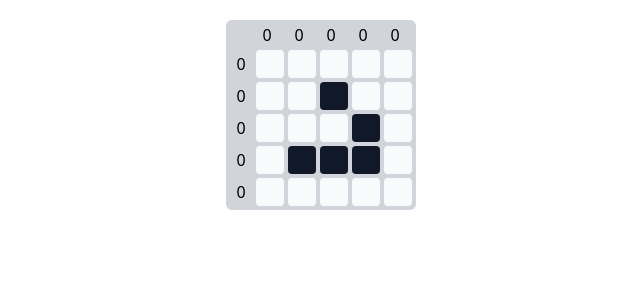
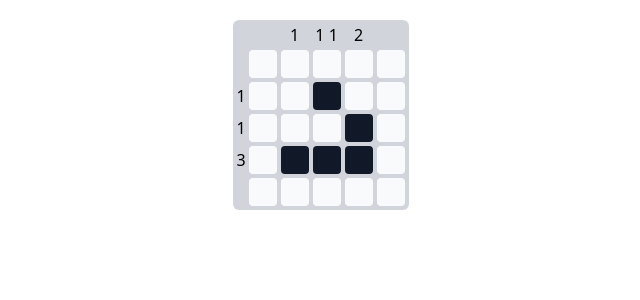
Before and after one commit to Xadeka/nonogram, a React (Create React App) app: page / in a window 1280 px wide. Shown: the top 300 px of the page, without its empty margins (319-959 px from the left). Built offline with nearby package versions, Linux system fonts and the light colour scheme.

Commit message:
Add initial row and column clues in header

```diff
--- a/src/App.tsx
+++ b/src/App.tsx
@@ -11,13 +11,17 @@ intialGridState[3][1] = "filled";
 intialGridState[3][2] = "filled";
 intialGridState[3][3] = "filled";
 
+let clues = {
+  row: [[], [1], [1], [3], []],
+  column: [[], [1], [1, 1], [2], []],
+};
+
 function App() {
   return (
     // Temporary container to center the grid.
     <main className="flex justify-center p-5">
       <Board
-        height={height}
-        width={width}
+        clues={clues}
         initialState={intialGridState}
         controlsConfig={{
           up: "w",
--- a/src/Board.tsx
+++ b/src/Board.tsx
@@ -7,13 +7,9 @@ const getCellId = ({ row, column }: GridPosition) => `cell-${row}-${column}`;
 
 interface BoardProps {
   /**
-   * The height of the grid.
+   * The clues (or hints) that appear above columns and to the side of rows.
    */
-  height: number;
-  /**
-   * The width of the grid.
-   */
-  width: number;
+  clues: BoardClues;
   /**
    * The initial state of the board.
    */
@@ -21,12 +17,9 @@ interface BoardProps {
   controlsConfig?: GridControlsConfig;
 }
 
-export const Board = ({
-  height,
-  width,
-  initialState,
-  controlsConfig,
-}: BoardProps) => {
+export const Board = ({ clues, initialState, controlsConfig }: BoardProps) => {
+  let height = clues.row.length;
+  let width = clues.column.length;
   const {
     focusedPosition,
     setFocusedPosition,
@@ -75,8 +68,8 @@ export const Board = ({
             <Grid.Header
               key={columnIndex}
               scope="col"
-              clues={[]}
-              testId={`column-${columnIndex}`}
+              clues={clues.column[columnIndex]}
+              testId={`columnheader:${columnIndex}`}
             />
           );
         })}
@@ -85,7 +78,11 @@ export const Board = ({
         return (
           <Grid.Row key={rowIndex}>
             {/* The cell rows will contain their own header */}
-            <Grid.Header scope="row" clues={[]} testId={`row-${rowIndex}`} />
+            <Grid.Header
+              scope="row"
+              clues={clues.row[rowIndex]}
+              testId={`rowheader:${rowIndex}`}
+            />
             {[...Array(width)].map((_ignored, columnIndex) => {
               let cellPosition = { row: rowIndex, column: columnIndex };
               let cellId = getCellId(cellPosition);
--- a/src/Grid.tsx
+++ b/src/Grid.tsx
@@ -79,9 +79,7 @@ interface GridHeaderProps {
 const GridHeader = ({ scope, clues, testId }: GridHeaderProps) => {
   return (
     <th scope={scope} data-testid={testId}>
-      <div className={`flex ${scope === "col" ? "flex-col" : ""} font-normal`}>
-        <span className="h-6 w-6">0</span>
-      </div>
+      <span className="font-normal">{clues.join(" ")}</span>
     </th>
   );
 };
--- a/src/nonogram.d.ts
+++ b/src/nonogram.d.ts
@@ -17,6 +17,19 @@ interface BoardState {
   };
 }
 
+/**
+ * An object with row and column clues.
+ * These are used to display the clues (or hints)
+ * at the ends of a row or column.
+ *
+ * Clues for row with the value [[1, 1], [], [2]]
+ * would have 3 rows.
+ */
+interface BoardClues {
+  row: number[][];
+  column: number[][];
+}
+
 interface GridControlsConfig {
   up: string;
   left: string;
```
Also changed, not shown: 1 other file (tests, documents, lock files or other folders).
